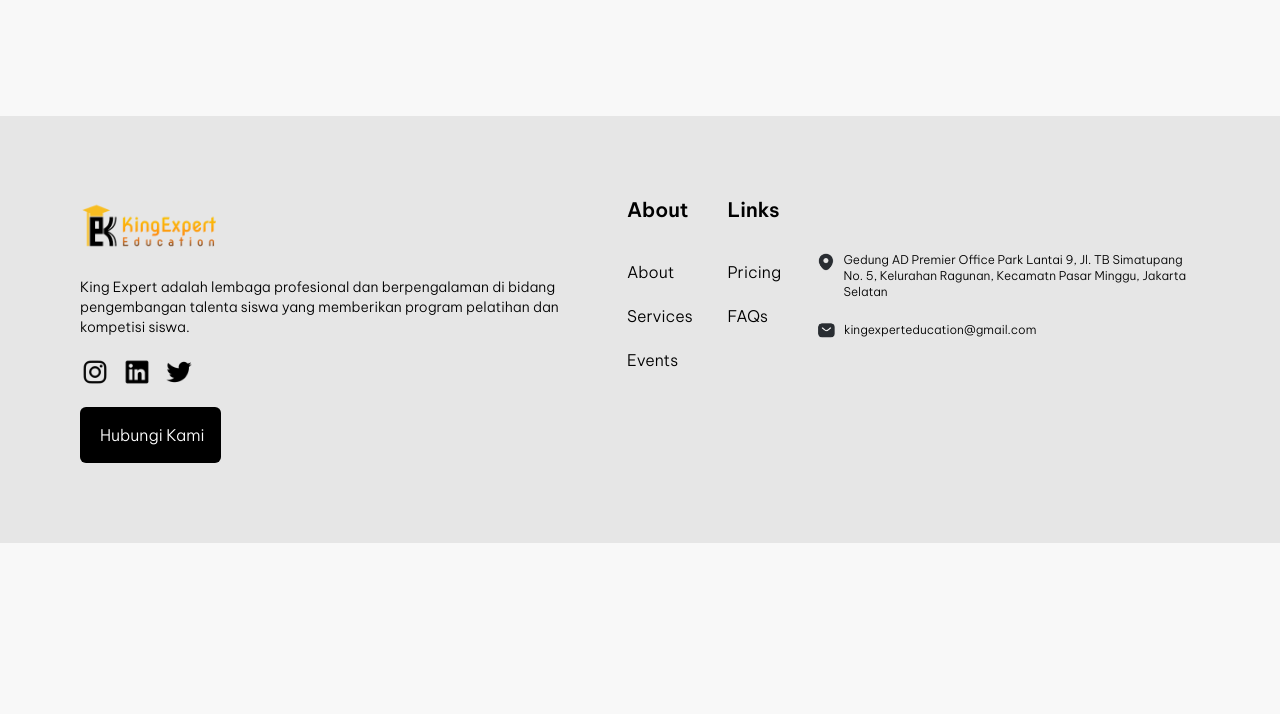
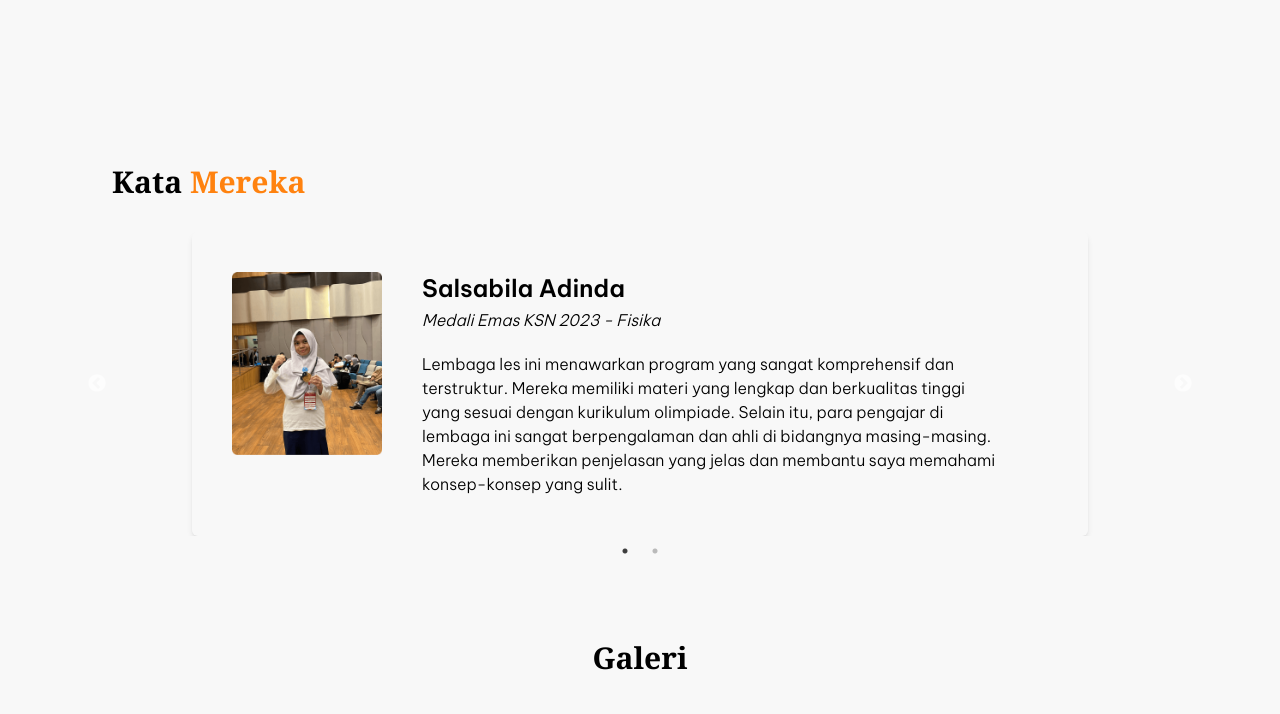
Before and after one commit to bktech-sh/kingexpert, a Next.js app: page / in a window 1280 px wide. Shown: the part 3621-4335 px from the top of the page. Before the commit the page ends 4164 px from the top, so only its background shows below. Built offline with nearby package versions, Linux system fonts and the light colour scheme.

Commit message:
feat: more

```diff
--- a/src/app/page.tsx
+++ b/src/app/page.tsx
@@ -37,8 +37,8 @@ export default function Home() {
           <MobileMetodeBelajar />
           <MobileCardHubungi />
           <MobileGudangMateri />
-          {/* <MobileKataMereka />
-          <MobileGallery /> */}
+          <MobileKataMereka />
+          <MobileGallery />
           <MobileFooter />
         </>
       ) : (
@@ -51,8 +51,8 @@ export default function Home() {
           <Tutor />
           <CardHubungi />
           <GudangMateri />
-          {/* <KataMereka />
-          <Gallery /> */}
+          <KataMereka />
+          <Gallery />
           <Footer />
         </>
       )}
```
